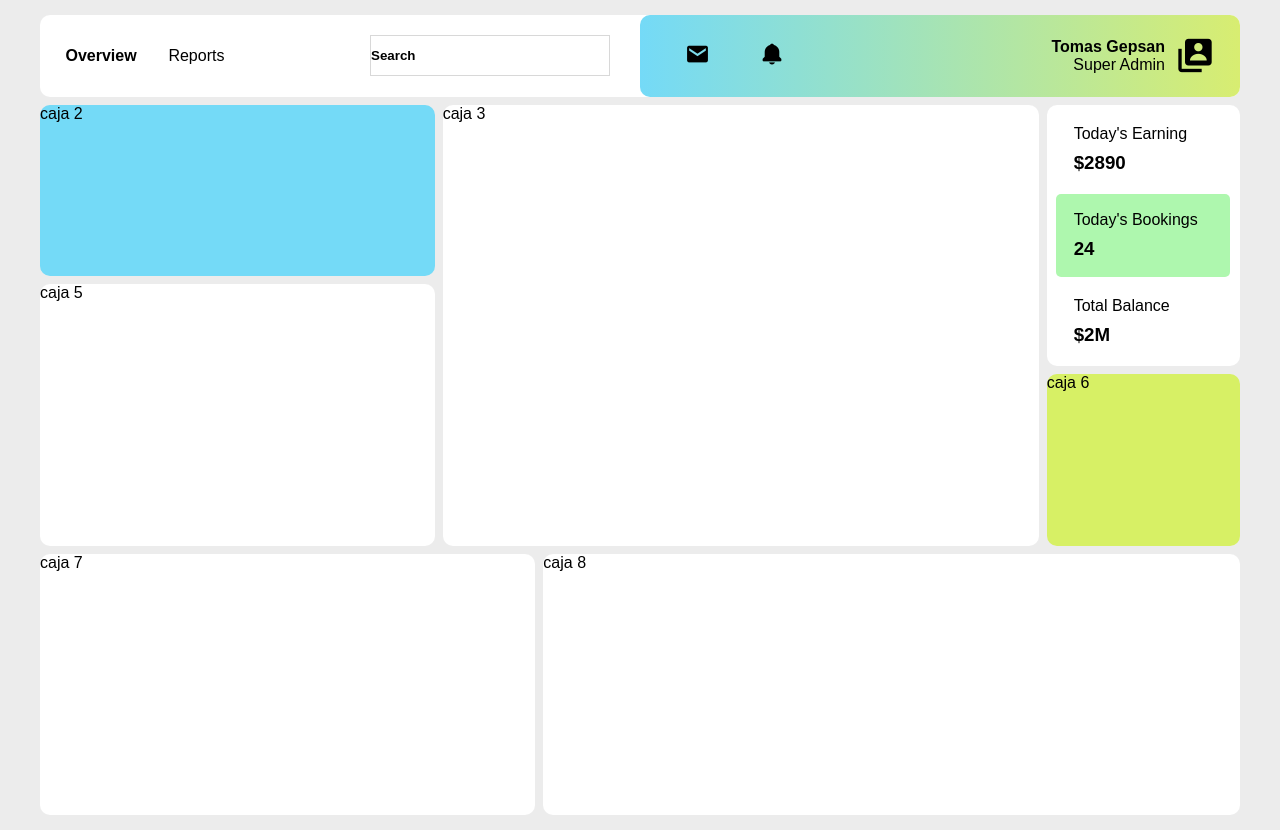
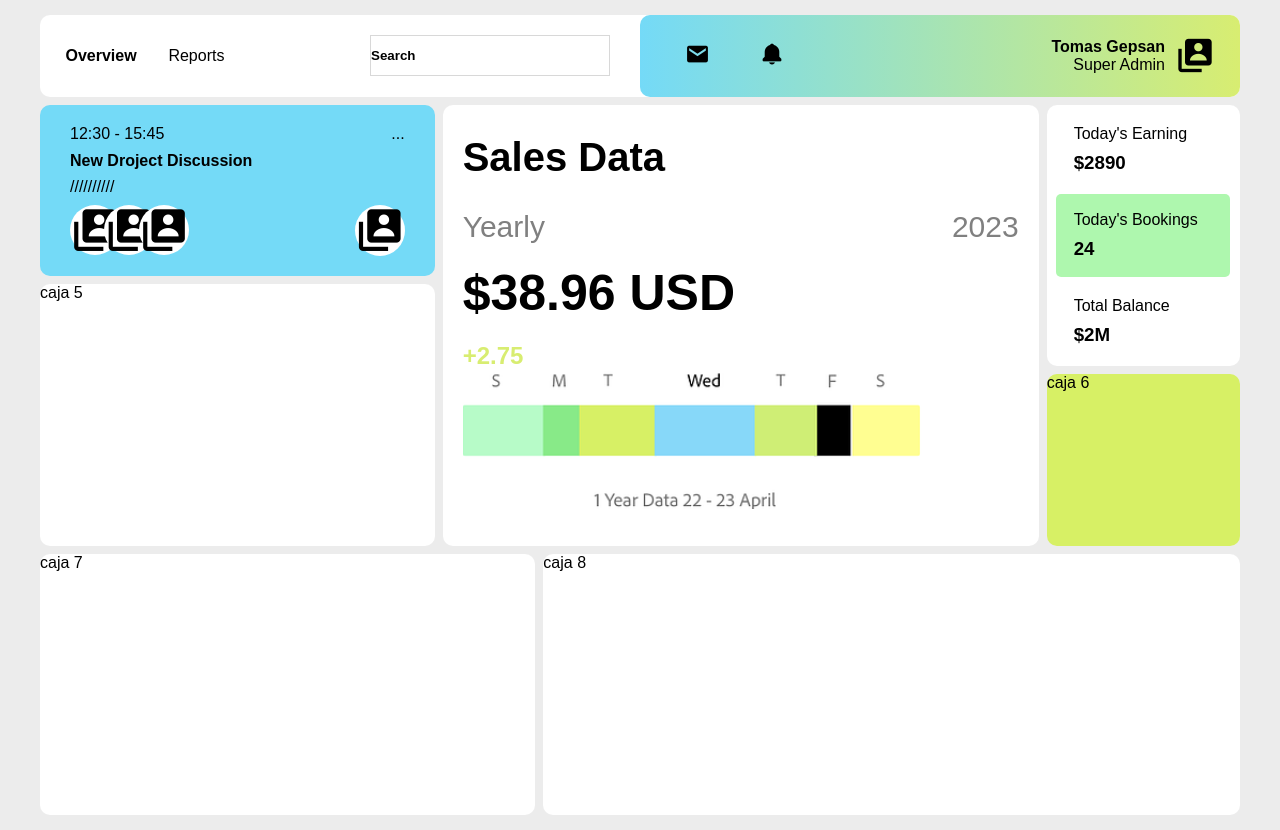
Before and after one commit to JuanDr08/gridBasico, a plain HTML site: page index.html in a window 1280 px wide. Drawn offline with nearby package versions, Linux system fonts and the light colour scheme.

Commit message:
feat: :sparkles: Img, middle box
added the html labels to the  design of the mid big box and added the css code to give it the style

```diff
--- a/css/style.css
+++ b/css/style.css
@@ -106,11 +106,69 @@ body {
 .item_2{
     grid-area: noti;
     background: var(--color-quinto);
+    display: flex;
+    flex-direction: column;
+    justify-content: space-between;
+    padding: 20px 30px;
 }
-.item_3 {
+
+.hora{
+    display: flex;
+    justify-content: space-between;
+}
+
+.perfiles2{
+    display: flex;
+    justify-content: space-between;
+}
+
+.perfiles2 i{
+    font-size: 50px;
+    background-color: white;
+    border-radius: 100%;
+}
+
+.perfiles2 > div i:nth-child(2),
+.perfiles2 > div i:last-child {
+    margin-left: -20px;
+}
+
+
+
+
+
+.item_3{
+    background: var(--color-secundary);
     grid-area: vnts;
-    background: var(--color-secundary);
+    padding: 0 20px;
 }
+.item_3 .title_mid_box{
+    padding: 30px 0;
+    font-size: 40px;
+}
+.item_3 div{
+    display: flex;
+    justify-content: space-between;
+    align-items: center;
+}
+.item_3 .anualy{
+    color: gray;
+    font-size: 30px;
+}
+
+.price_mid_box{
+    font-size: 50px;
+    margin: 20px 0;
+}
+
+.profit{
+    color: var(--color-ternary);
+}
+
+
+
+
+
 .item_4 {
     grid-area: blnc;
     background: var(--color-secundary);
--- a/index.html
+++ b/index.html
@@ -31,8 +31,35 @@
                 </div>
             </div>
         </div>
-        <div class="item_2">caja 2</div>
-        <div class="item_3">caja 3</div>
+        <div class="item_2">
+            <div class="hora">
+                <p>12:30 - 15:45</p>
+                <p>...</p>
+            </div>
+            <p><strong>New Droject Discussion</strong></p>
+            <p>//////////</p>
+            <div class="perfiles2">
+                <div>
+                    <i class='bx bxs-user-account'></i>
+                    <i class='bx bxs-user-account'></i>
+                    <i class='bx bxs-user-account'></i>
+                </div>
+                <i class='bx bxs-user-account'></i>
+            </div>
+        </div>
+        <div class="item_3">
+            <h1 class="title_mid_box">Sales Data</h1>
+            <div>
+                <p class="anualy">Yearly</p>
+                <p class="anualy">2023</p>
+            </div>
+            <h1 class="price_mid_box">$38.96 USD</h1>
+            <h2 class="profit">+2.75</h2>
+
+            <div class="grafica_mid_box">
+                <img src="storage/img/colores.png">
+            </div>
+        </div>
         <div class="item_4">
             <div>
                 <p>Today's Earning</p>
```
Also changed, not shown: storage/img/colores.png (added).
